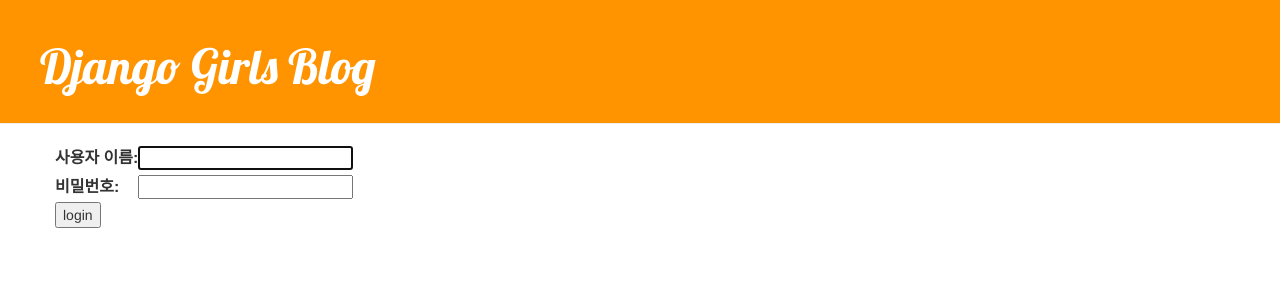
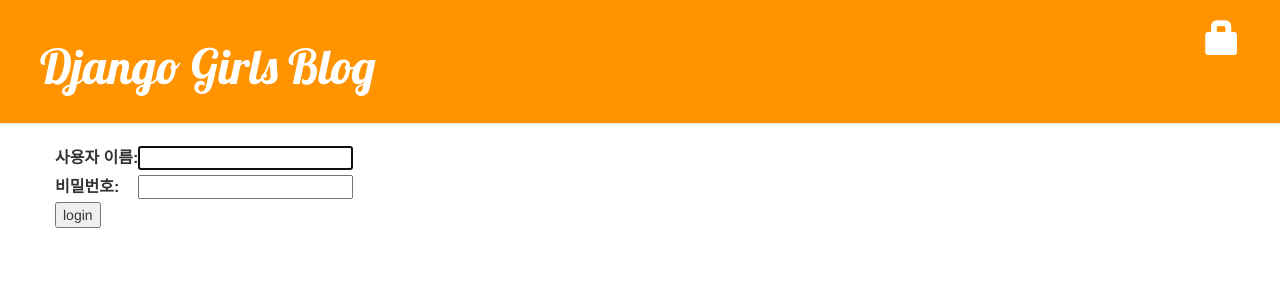
Before and after one commit to SoeunLee/home-PSS, a Django app: page /accounts/login/?next=/post/new in a window 1280 px wide. Shown: the top 300 px of the page. Run offline with Django 3.2, Linux system fonts and the light colour scheme; some libraries are stand-ins or nearby versions.

Commit message:
add login/logout

```diff
--- a/blog/templates/blog/base.html
+++ b/blog/templates/blog/base.html
@@ -12,6 +12,9 @@
         <div class="page-header">
             {% if user.is_authenticated %}
                 <a href="{% url 'post_new' %}" class="top-menu"><span class="glyphicon glyphicon-plus"></span></a>
+                <p class="top-menu">Hello {{ user.username }} <small>(<a href="{% url 'logout' %}">Log out</a>)</small></p>
+            {% else %}
+                <a href="{% url 'login' %}" class="top-menu"><span class="glyphicon glyphicon-lock"></span></a>
             {% endif %}
             <h1><a href="">Django Girls Blog</a></h1>
         </div>
--- a/mysite/urls.py
+++ b/mysite/urls.py
@@ -22,4 +22,5 @@
     path('admin/', admin.site.urls),
     path('', include('blog.urls')),
     path('accounts/login/', views.login, name='login'),
+    path('accounts/logout/', views.logout, name='logout', kwargs={'next_page': '/'}),
 ]
```
